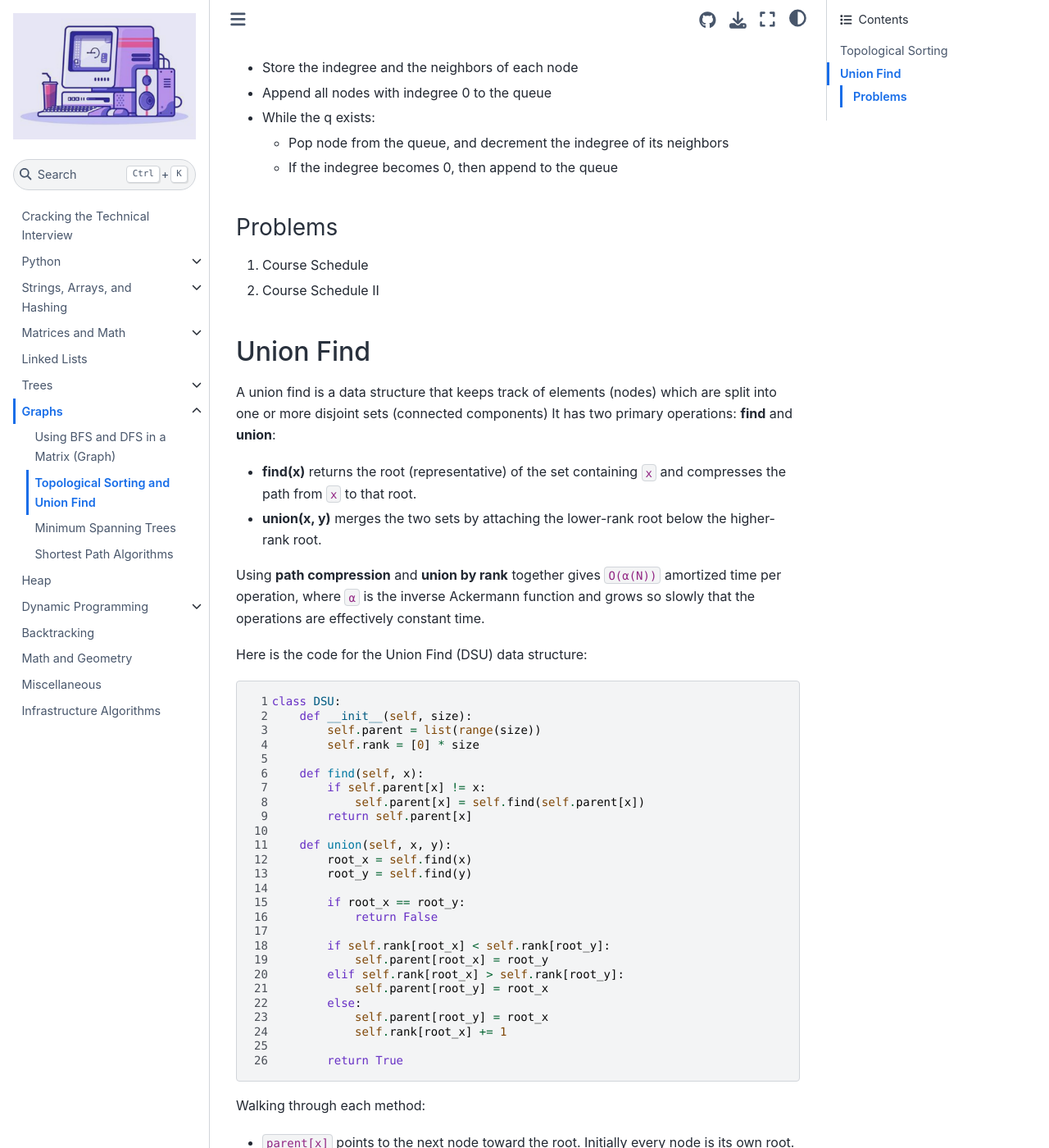
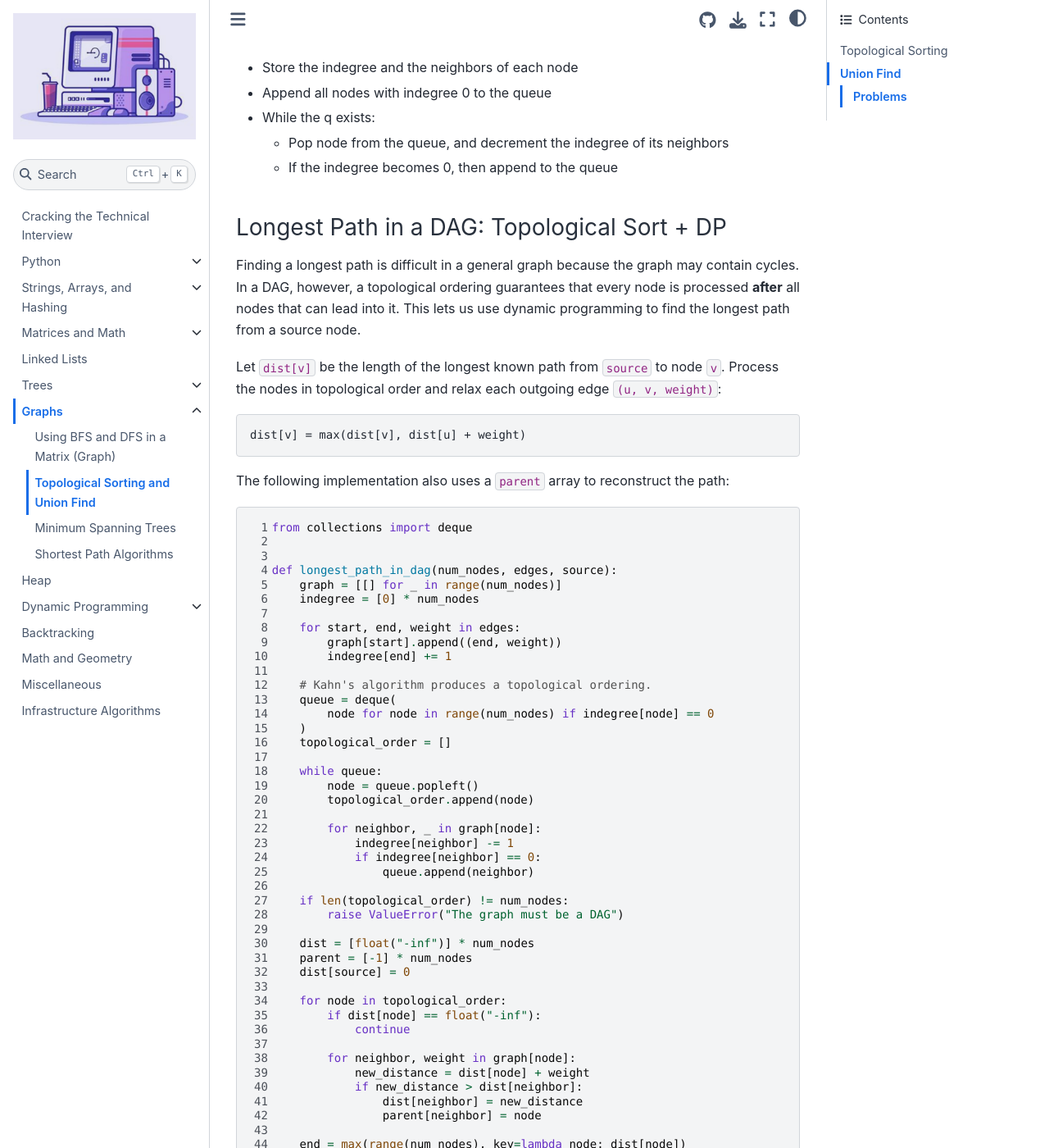
Before and after one commit to alanqi03/algo-book, a Jupyter Book: the page built from 7b.md, in a window 1280 px wide and 1400 px high, scrolled down 973 px. Shown: the whole window at 82% size. Built offline with Jupyter Book 1.0.4 settings and Sphinx 7.4.7 and the Sphinx Book theme 1.1.4, drawn with Linux system fonts in a browser that asks for light colours; pages that are not in the unit, such as notebooks, are missing from menus; some of the changed text lies outside the part shown.

Commit message:
Add longest path in DAG with topological DP

````diff
--- a/7b.md
+++ b/7b.md
@@ -38,6 +38,97 @@ The code accomplishes the following steps in order:
 - While the q exists:
     - Pop node from the queue, and decrement the indegree of its neighbors
     - If the indegree becomes 0, then append to the queue
+
+### Longest Path in a DAG: Topological Sort + DP
+
+Finding a longest path is difficult in a general graph because the graph may contain cycles. In a DAG, however, a topological ordering guarantees that every node is processed **after** all nodes that can lead into it. This lets us use dynamic programming to find the longest path from a source node.
+
+Let `dist[v]` be the length of the longest known path from `source` to node `v`. Process the nodes in topological order and relax each outgoing edge `(u, v, weight)`:
+
+```text
+dist[v] = max(dist[v], dist[u] + weight)
+```
+
+The following implementation also uses a `parent` array to reconstruct the path:
+
+```{code-block} python
+---
+linenos:
+---
+from collections import deque
+
+
+def longest_path_in_dag(num_nodes, edges, source):
+    graph = [[] for _ in range(num_nodes)]
+    indegree = [0] * num_nodes
+
+    for start, end, weight in edges:
+        graph[start].append((end, weight))
+        indegree[end] += 1
+
+    # Kahn's algorithm produces a topological ordering.
+    queue = deque(
+        node for node in range(num_nodes) if indegree[node] == 0
+    )
+    topological_order = []
+
+    while queue:
+        node = queue.popleft()
+        topological_order.append(node)
+
+        for neighbor, _ in graph[node]:
+            indegree[neighbor] -= 1
+            if indegree[neighbor] == 0:
+                queue.append(neighbor)
+
+    if len(topological_order) != num_nodes:
+        raise ValueError("The graph must be a DAG")
+
+    dist = [float("-inf")] * num_nodes
+    parent = [-1] * num_nodes
+    dist[source] = 0
+
+    for node in topological_order:
+        if dist[node] == float("-inf"):
+            continue
+
+        for neighbor, weight in graph[node]:
+            new_distance = dist[node] + weight
+            if new_distance > dist[neighbor]:
+                dist[neighbor] = new_distance
+                parent[neighbor] = node
+
+    end = max(range(num_nodes), key=lambda node: dist[node])
+    path = []
+    node = end
+
+    while node != -1:
+        path.append(node)
+        node = parent[node]
+
+    path.reverse()
+    return dist[end], path
+
+
+edges = [
+    (0, 1, 5),
+    (0, 2, 3),
+    (1, 2, 2),
+    (1, 3, 6),
+    (2, 3, 7),
+    (2, 4, 4),
+    (3, 5, 1),
+    (4, 5, 2),
+]
+
+length, path = longest_path_in_dag(6, edges, source=0)
+print(length)  # 15
+print(path)    # [0, 1, 2, 3, 5]
+```
+
+Nodes that cannot be reached from `source` remain at negative infinity and are skipped. Negative edge weights are safe because a DAG has no cycles. For an unweighted DAG, give every edge a weight of `1`; the result is then the maximum number of edges in a path.
+
+Topological sorting takes `O(V + E)` time, and the DP examines every node and edge once, so the total time is `O(V + E)`. The graph, ordering, distance array, and parent array use `O(V + E)` space.
 
 ### Problems
 1. Course Schedule
````
